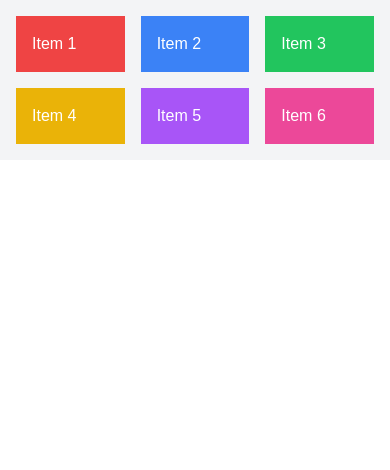
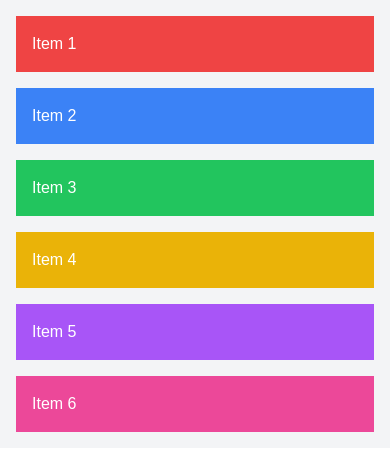
Before and after one commit to GarethPark/gkpmonitor, a Next.js app: page / in a window 390 px wide. Shown: the top 470 px of the page. Built offline with nearby package versions, Linux system fonts and the light colour scheme.

Commit message:
create responsive grid

```diff
--- a/app/page.tsx
+++ b/app/page.tsx
@@ -1,7 +1,7 @@
 
 export default function Home() {
   return (
-    <div className="grid grid-cols-3 gap-4 p-4 bg-gray-100">
+    <div className="grid grid-cols-1 sm:grid-cols-2 md:grid-cols-3 lg:grid-cols-4 gap-4 p-4 bg-gray-100">
       <div className="bg-red-500 p-4 text-white">Item 1</div>
       <div className="bg-blue-500 p-4 text-white">Item 2</div>
       <div className="bg-green-500 p-4 text-white">Item 3</div>
```
